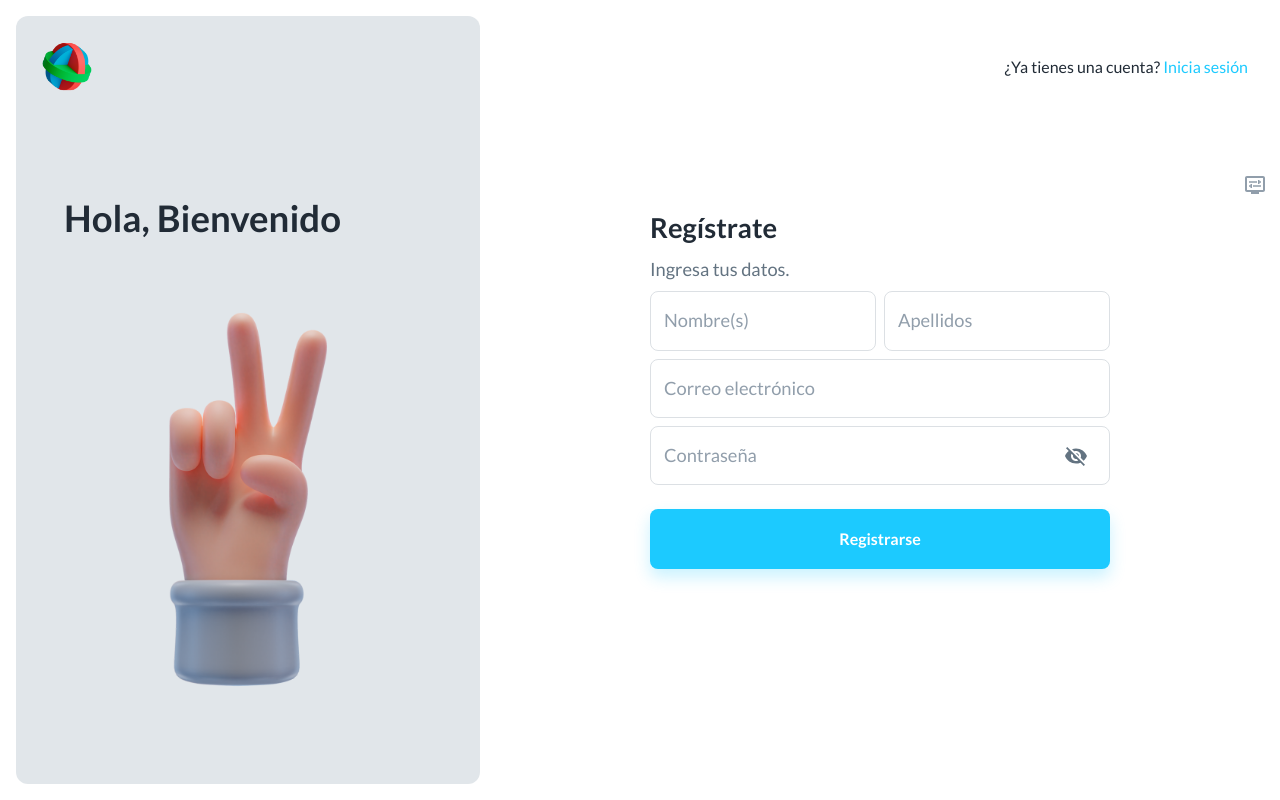
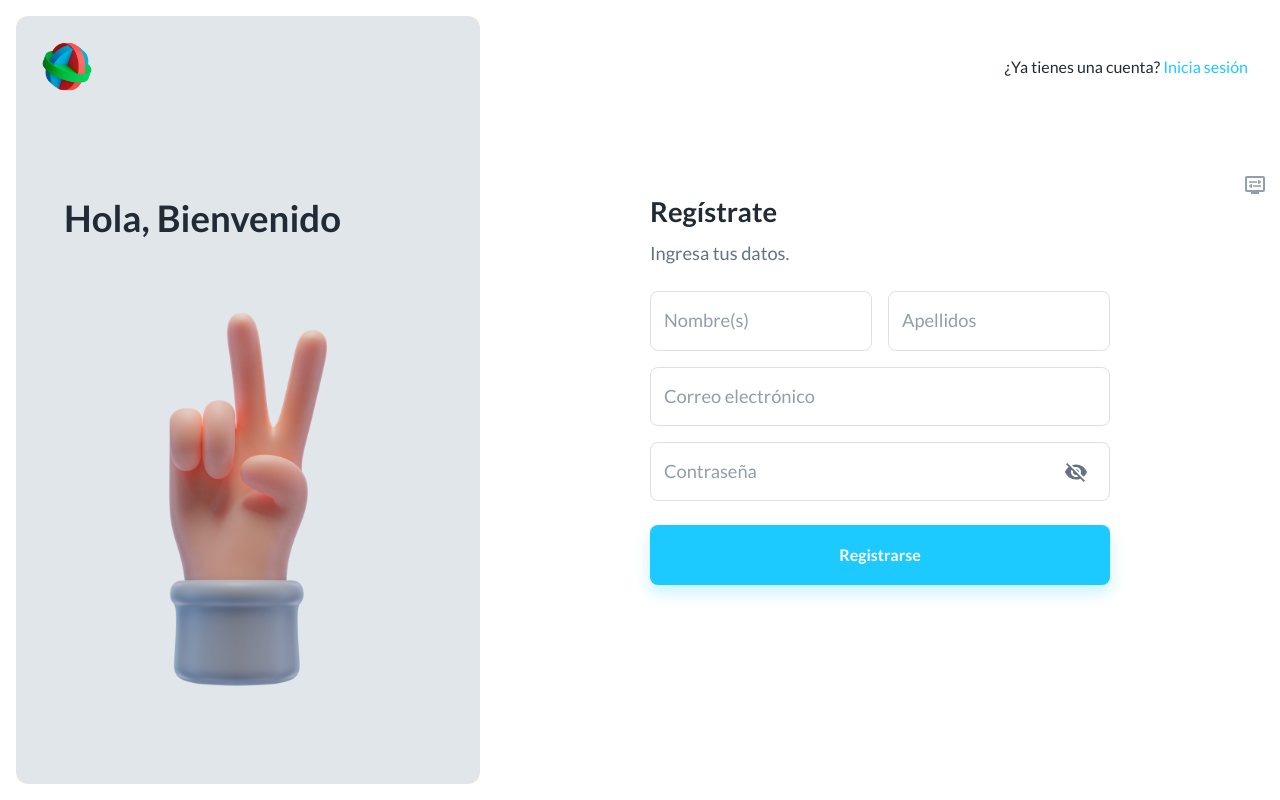
Before and after one commit to erikpz/dashboard, a React (Create React App) app: page /auth/sign-up in a window 1280 px wide. Built offline with nearby package versions, Linux system fonts and the light colour scheme.

Commit message:
Fixing height in auth layout

```diff
--- a/src/components/AppContainer.tsx
+++ b/src/components/AppContainer.tsx
@@ -6,7 +6,7 @@ import { SettingsDrawer } from "./SettingsDrawer";
 const RootStyle = styled(Box)(({ theme }) => ({
   width: "100%",
   height: "100%",
-  minHeight: "100%",
+  minHeight: 700,
   position: "relative",
 }));
 
--- a/src/pages/auth/AuthLayout.tsx
+++ b/src/pages/auth/AuthLayout.tsx
@@ -7,6 +7,7 @@ import { Hidden } from "../../components/Hidden";
 const LayoutStyle = styled(Box)(({ theme }) => ({
   width: "100%",
   height: "100%",
+  minHeight:'100%',
   display: "flex",
   position: "relative",
 }));
--- a/src/pages/auth/SignInPage.tsx
+++ b/src/pages/auth/SignInPage.tsx
@@ -38,11 +38,11 @@ export const SignInPage = () => {
         <Typography variant="body1" color="text.secondary" sx={{ my: 1 }}>
           Ingresa tus credenciales.
         </Typography>
-        <TextField label="Correo electrónico" sx={{ mt: 3 }} />
+        <TextField label="Correo electrónico" sx={{ mt: 2 }} />
         <TextField
           label="Contraseña"
           type={showPass ? "text" : "password"}
-          sx={{ mt: 3 }}
+          sx={{ mt: 2 }}
           InputProps={{
             endAdornment: (
               <IconButton onClick={handleShowPass}>
@@ -61,7 +61,7 @@ export const SignInPage = () => {
         >
           ¿Olvidaste tu contraseña?
         </LinkMui>
-        <Button variant="contained" sx={{ height: 60, my: 3 }}>
+        <Button variant="contained" sx={{ minHeight: 60, my: 3 }}>
           Iniciar Sesión
         </Button>
         <Hidden width="smUp">
--- a/src/pages/auth/SignUpPage.tsx
+++ b/src/pages/auth/SignUpPage.tsx
@@ -39,7 +39,7 @@ export const SignUpPage = () => {
         <Typography variant="body1" color="text.secondary" sx={{ my: 1 }}>
           Ingresa tus datos.
         </Typography>
-        <Grid container spacing={1}>
+        <Grid container spacing={2} mt={0}>
           <Grid item xs={12} sm={6}>
             <TextField fullWidth label="Nombre(s)" />
           </Grid>
@@ -67,7 +67,7 @@ export const SignUpPage = () => {
             />
           </Grid>
         </Grid>
-        <Button variant="contained" sx={{ height: 60, my: 3 }}>
+        <Button variant="contained" sx={{ minHeight: 60, my: 3 }}>
           Registrarse
         </Button>
         <Hidden width="smUp">
```
